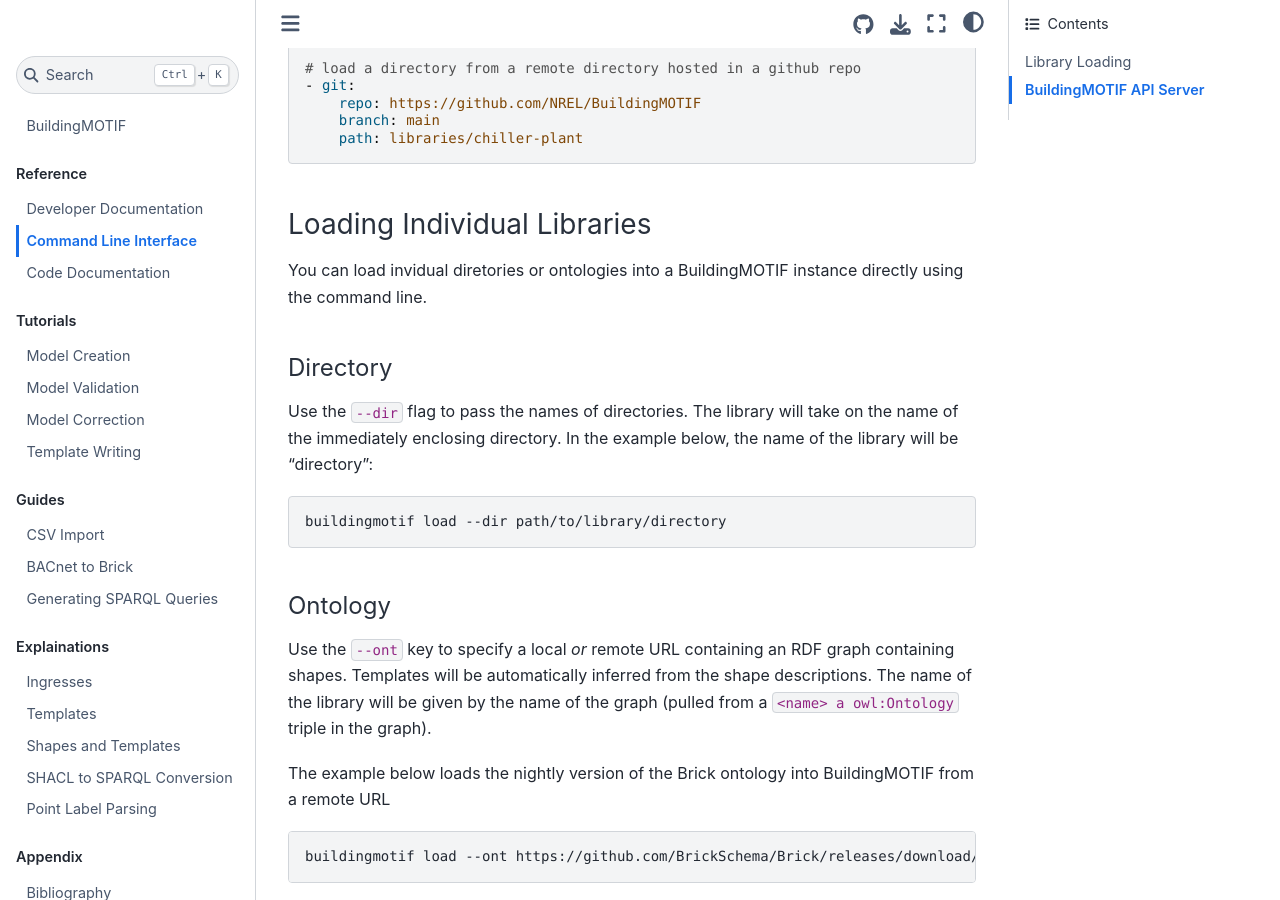
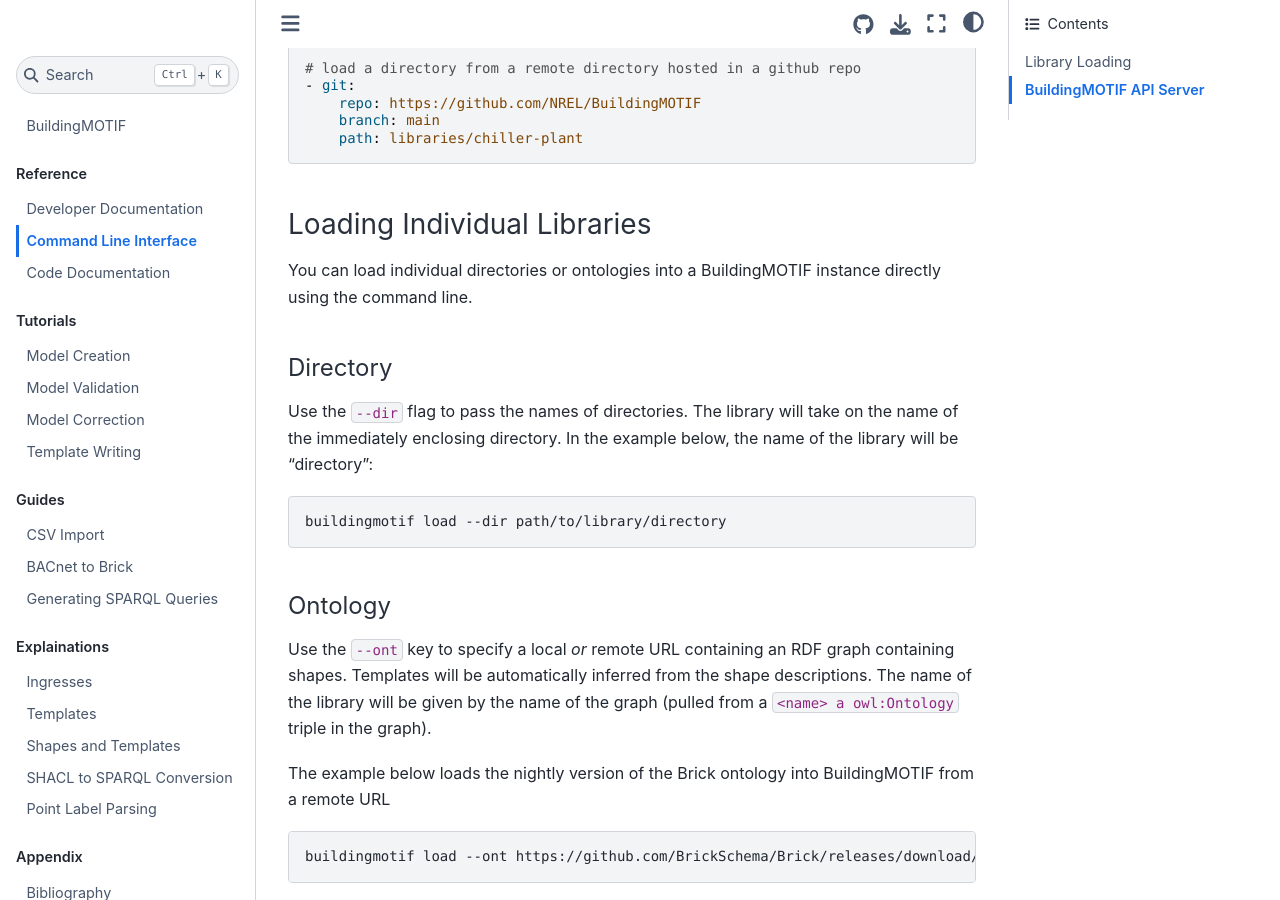
Before and after one commit to NREL/BuildingMOTIF, a Jupyter Book: the page built from docs/reference/cli_tool.md, in a window 1280 px wide and 900 px high, scrolled down 2282 px. Built offline with Jupyter Book 1.0.4 settings and Sphinx 7.4.7 and the Sphinx Book theme 1.1.4, drawn with Linux system fonts in a browser that asks for light colours; some of the changed text lies outside the part shown.

Commit message:
cleanup cli doc

````diff
--- a/docs/reference/cli_tool.md
+++ b/docs/reference/cli_tool.md
@@ -18,7 +18,6 @@ Recall that a `Library` is a unit of distribution for shapes (for validation of
 - **individually**, using the `buildingmotif load` command (see below)
 - **in bulk**, using the `buildingmotif load` command (see below)
 
-
 ### CLI Usage
 
 ```bash
@@ -35,7 +34,6 @@ optional arguments:
   -l LIBRARY_MANIFEST_FILE [LIBRARY_MANIFEST_FILE ...], --libraries LIBRARY_MANIFEST_FILE [LIBRARY_MANIFEST_FILE ...]
                         Filename of the libraries YAML file specifying what should be loaded into BuildingMOTIF
 ```
-
 
 ### Bulk Library Loading
 
@@ -83,7 +81,7 @@ Using the `git` key, point to a directory in a branch of a remote git repository
 
 ### Loading Individual Libraries
 
-You can load invidual diretories or ontologies into a BuildingMOTIF instance directly using the command line.
+You can load individual directories or ontologies into a BuildingMOTIF instance directly using the command line.
 
 #### Directory
 
````
Also changed, not shown: other parts of docs/reference/cli_tool.md (+1 -1 lines).
